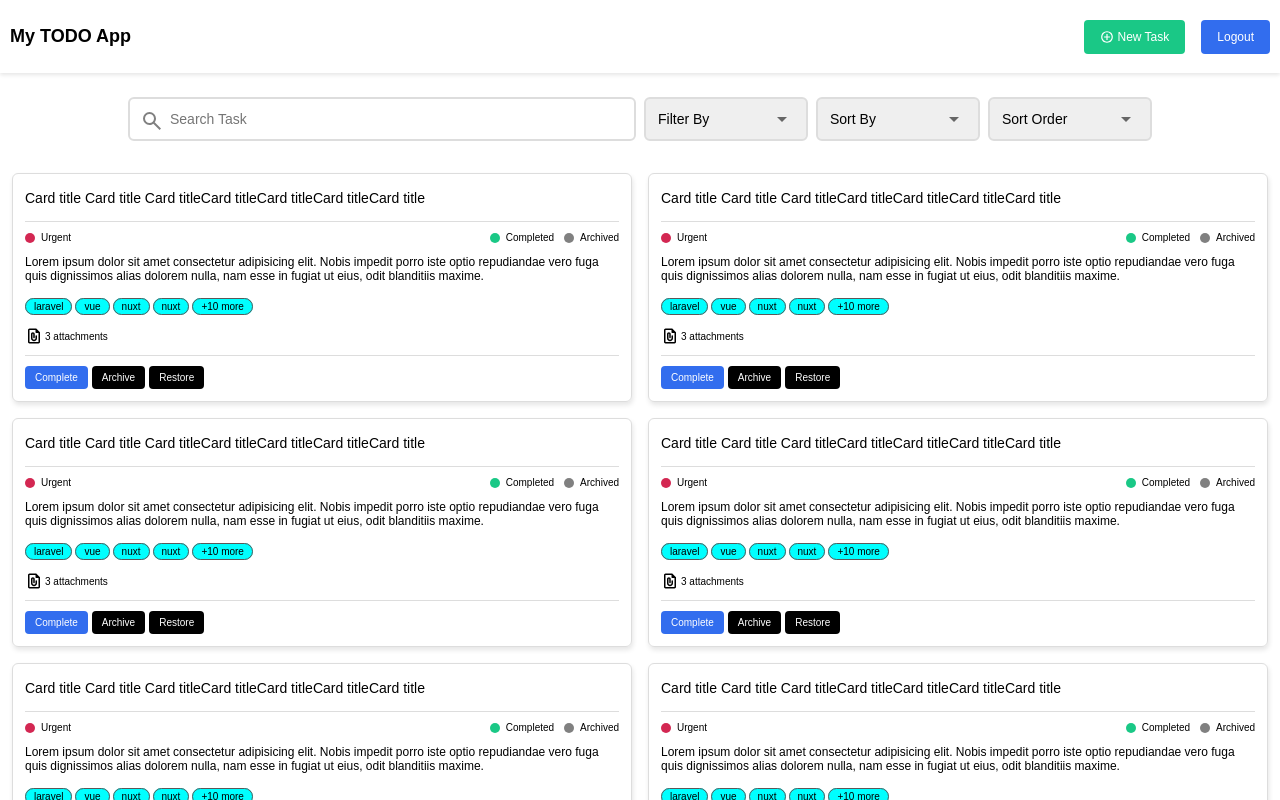
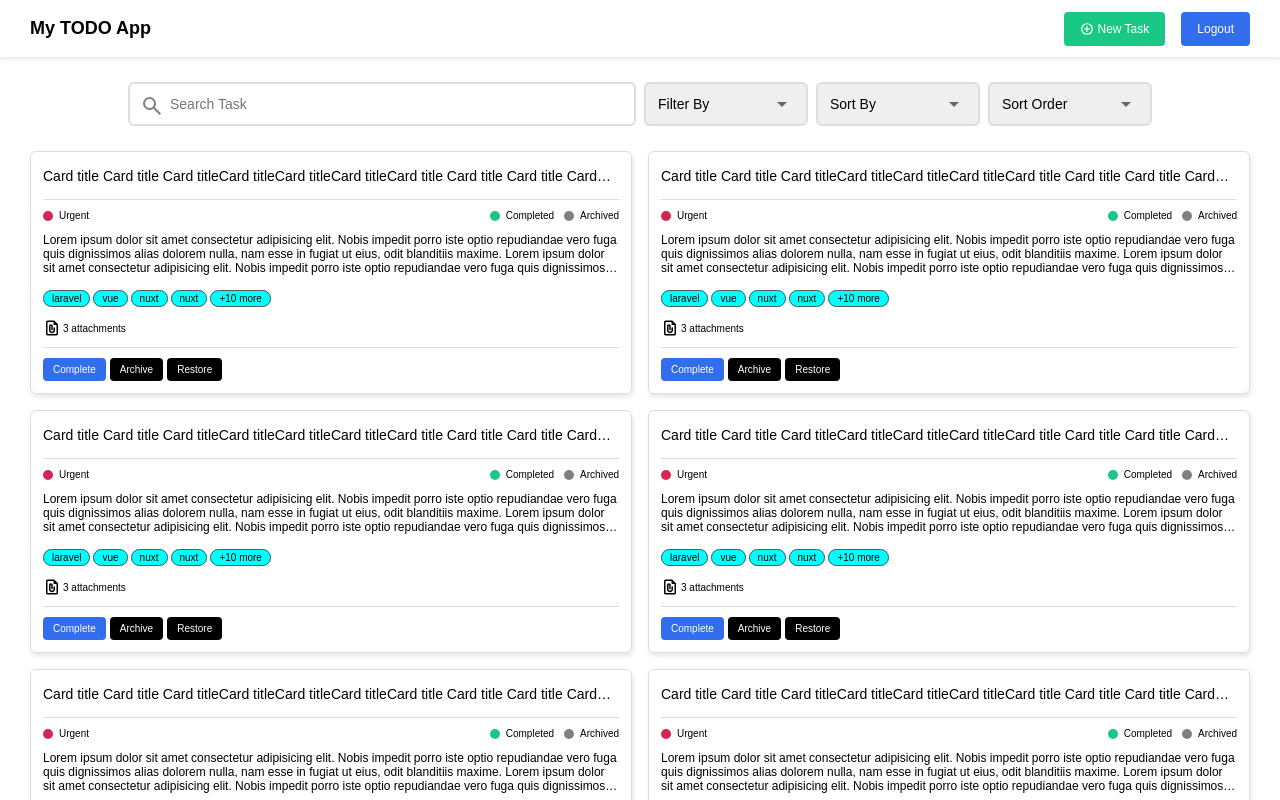
Before and after one commit to juanito-lansangan/laravel-nuxt-webtodo, a Nuxt app in the folder src/frontend/: page / in a window 1280 px wide. Shown: the top 800 px of the page. Built offline with nearby package versions, Linux system fonts and the light colour scheme.

Commit message:
fix ellipsis 1 line and 3 lines

```diff
--- a/src/frontend/assets/scss/_grid.scss
+++ /dev/null
@@ -1,5 +0,0 @@
-@use "variables" as *;
-
-.container {
-  padding: $base-padding;
-}
--- a/src/frontend/assets/scss/_utilities.scss
+++ b/src/frontend/assets/scss/_utilities.scss
@@ -1,15 +1,23 @@
 @use "variables" as *;
 
-.ellipsis {
+@mixin ellipsis($lines: 1) {
   overflow: hidden;
-  text-overflow: ellipsis;
-  white-space: nowrap;
+  display: -webkit-box;
+  line-clamp: $lines;
+  -webkit-box-orient: vertical;
+  -webkit-line-clamp: $lines;
+}
+
+.ellipsis-line-1 {
+  @include ellipsis(1);
 }
 
 .ellipsis-line-3 {
-  overflow: hidden;
-  display: -webkit-box;
-  line-clamp: 3;
-  -webkit-box-orient: vertical;
-  -webkit-line-clamp: 3;
+  @include ellipsis(3);
 }
+
+.container {
+  max-width: 1400px;
+  margin: 0 auto;
+  padding: 0 30px;
+}
--- a/src/frontend/assets/scss/components/_card.scss
+++ b/src/frontend/assets/scss/components/_card.scss
@@ -14,6 +14,9 @@
     padding-top: 4px;
     padding-bottom: 15px;
     border-bottom: $base-border-thickness solid $light-gray;
+    max-height: 18px;
+    overflow: hidden;
+    text-overflow: ellipsis;
   }
 
   .card-body {
--- a/src/frontend/assets/scss/components/_nav.scss
+++ b/src/frontend/assets/scss/components/_nav.scss
@@ -7,8 +7,6 @@
 .nav {
   display: flex;
   justify-content: space-between;
-  padding: 8px 10px;
-  max-width: $container-max-width;
   margin: 0 auto;
 
   .nav-brand {
--- a/src/frontend/assets/scss/components/_pagination.scss
+++ b/src/frontend/assets/scss/components/_pagination.scss
@@ -2,5 +2,5 @@
   display: flex;
   gap: 4px;
   justify-content: center;
-  margin-top: 20px;
+  margin-top: 35px;
 }
--- a/src/frontend/assets/scss/main.scss
+++ b/src/frontend/assets/scss/main.scss
@@ -3,7 +3,6 @@
 
 // base & layout
 @use "base";
-@use "grid";
 
 // components
 @use "components/nav";
--- a/src/frontend/assets/scss/pages/_home.scss
+++ b/src/frontend/assets/scss/pages/_home.scss
@@ -6,7 +6,7 @@
   flex-direction: column;
   gap: 8px;
   margin-bottom: 24px;
-  margin-top: 12px;
+  margin-top: 25px;
 
   @include lg {
     flex-direction: row;
@@ -15,7 +15,7 @@
   @include xl {
     justify-content: center;
     max-width: 1024px;
-    margin: 12px auto;
+    margin: 25px auto;
   }
 }
 
@@ -85,7 +85,7 @@
   display: flex;
   flex-direction: column;
   gap: 16px;
-  padding-top: 20px;
+  //   padding-top: 20px;
 
   @include breakpoint(900px) {
     display: grid;
--- a/src/frontend/components/Card.vue
+++ b/src/frontend/components/Card.vue
@@ -1,8 +1,12 @@
 <template>
   <div class="card">
-    <h1 class="card-title ellipsis">
-      Card title Card title Card titleCard titleCard titleCard titleCard title
-    </h1>
+    <h2 class="card-title">
+      <span class="ellipsis-line-1">
+        Card title Card title Card titleCard titleCard titleCard titleCard title
+        Card title Card title Card titleCard titleCard titleCard titleCard title
+        Card title Card title Card titleCard titleCard titleCard titleCard title
+      </span>
+    </h2>
     <div class="card-body">
       <div class="card-container">
         <div class="card-priority">
@@ -27,11 +31,13 @@
         </div>
       </div>
 
-      <!-- <p class="ellipsis-line-3"> -->
-      <p>
+      <p class="ellipsis-line-3">
         Lorem ipsum dolor sit amet consectetur adipisicing elit. Nobis impedit
         porro iste optio repudiandae vero fuga quis dignissimos alias dolorem
-        nulla, nam esse in fugiat ut eius, odit blanditiis maxime.
+        nulla, nam esse in fugiat ut eius, odit blanditiis maxime. Lorem ipsum
+        dolor sit amet consectetur adipisicing elit. Nobis impedit porro iste
+        optio repudiandae vero fuga quis dignissimos alias dolorem nulla, nam
+        esse in fugiat ut eius, odit blanditiis maxime.
       </p>
       <div class="card-tags">
         <span class="tag">laravel</span>
--- a/src/frontend/components/Header.vue
+++ b/src/frontend/components/Header.vue
@@ -1,6 +1,6 @@
 <template>
   <header class="header">
-    <nav class="nav">
+    <nav class="nav container">
       <h3 class="nav-brand">My TODO App</h3>
       <div class="nav-actions">
         <NuxtLink class="btn-icon btn-normal btn-secondary" to="/tasks/create">
```
